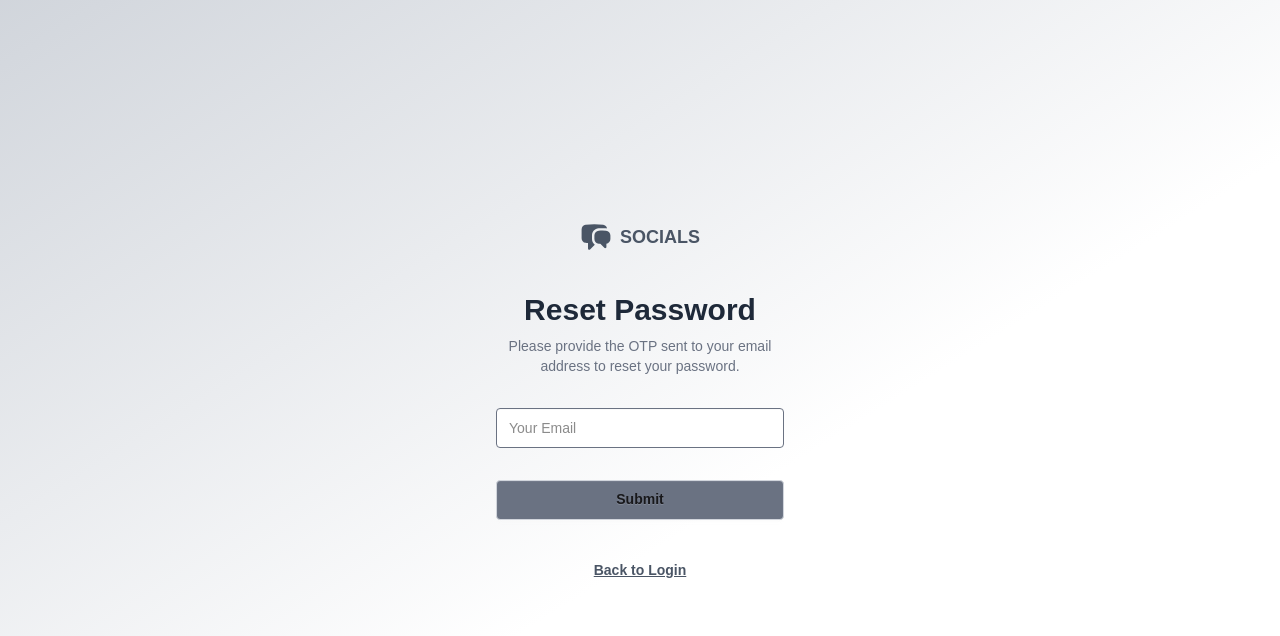
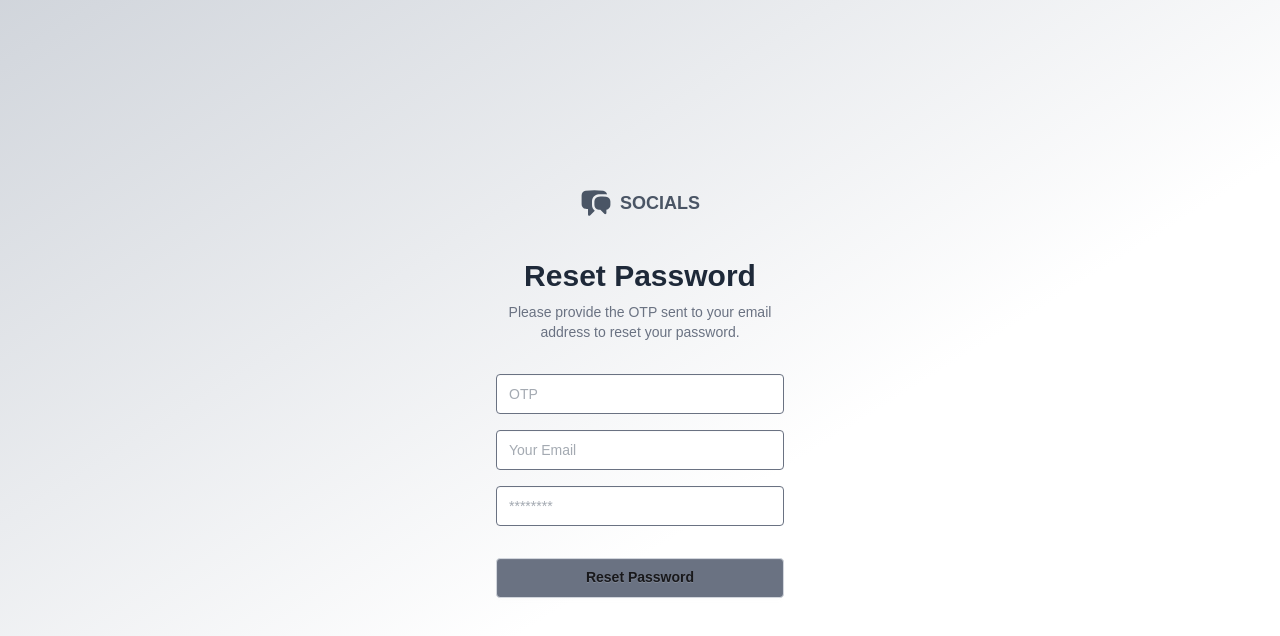
Before and after one commit to oxcode-dev/socials-frontend, a Next.js app: page /auth/reset-password in a window 1280 px wide. Shown: the top 636 px of the page. Built offline with nearby package versions, Linux system fonts and the light colour scheme.

Commit message:
initials

```diff
--- a/app/auth/reset-password/page.tsx
+++ b/app/auth/reset-password/page.tsx
@@ -1,7 +1,6 @@
 'use client'
 
-import SignUpForm from '@/forms/auth/SignUpForm'
-// import RegistrationForm from '@/forms/auth/RegistrationForm'
+import ResetPasswordForm from '@/forms/auth/ResetPasswordForm'
 import Link from 'next/link'
 import React from 'react'
 
@@ -21,19 +20,10 @@ const page = () => {
 
                 <div className="w-full space-y-4">
                     <div>
-                        {/* <SignUpForm /> */}
-                        <form className="flex flex-col w-full space-y-4">
-                            <div>
-                                <input type="email" placeholder="Your Email" className="input bg-white border-gray-500" />
-                            </div>
-
-                            <div className="w-full pt-4">
-                                <button className="btn bg-gray-500 border-gray-300 w-full">Submit</button>
-                            </div>
-                        </form>
+                        <ResetPasswordForm />
                     </div>
 
-                    <div className="pt-4 md:pt-6 text-center">
+                    <div className="pt-4 md:pt-6 text-center hidden">
                         <p className="text-sm text-gray-500 font-medium">
                             <Link href="/auth" className="text-gray-600 font-semibold underline">
                                Back to Login
--- a/forms/auth/LoginForm.tsx
+++ b/forms/auth/LoginForm.tsx
@@ -13,10 +13,10 @@ const LoginForm = () => {
 
             <form className="flex flex-col w-full space-y-4">
                 <div>
-                    <input type="email" placeholder="Your Email" className="input bg-white border-gray-500" />
+                    <input type="email" placeholder="Your Email" className="input bg-white border-gray-500 text-gray-600" />
                 </div>
                 <div>
-                    <input type="password" placeholder="********" className="input bg-white border-gray-500" />
+                    <input type="password" placeholder="********" className="input bg-white border-gray-500 text-gray-600" />
                 </div>
 
                 <div className="flex justify-between items-center py-1.5">
--- a/forms/auth/ResetPasswordForm.tsx
+++ b/forms/auth/ResetPasswordForm.tsx
@@ -13,34 +13,17 @@ const ResetPasswordForm = () => {
 
             <form className="flex flex-col w-full space-y-4">
                 <div>
-                    <input type="email" placeholder="Your Email" className="input bg-white border-gray-500" />
+                    <input type="text" name="otp" placeholder="OTP" className="input bg-white border-gray-500 text-gray-600" />
                 </div>
                 <div>
-                    <input type="password" placeholder="********" className="input bg-white border-gray-500" />
+                    <input type="email" placeholder="Your Email" className="input bg-white border-gray-500 text-gray-600" />
                 </div>
-
-                <div className="flex justify-between items-center py-1.5">
-                    <div>
-                        <label className="label text-sm">
-                            <input
-                                type="checkbox"
-                                defaultChecked
-                                className="checkbox checkbox-neutral checked:text-white checked:bg-gray-600 checked:border-transparent checkbox-sm"
-                            />
-                            Remember me
-                        </label>
-                    </div>
-
-                    <div>
-                        <Link href="/auth/forgot-password" className="text-sm text-gray-500 font-medium underline">
-                            Forgot Password?
-                        </Link>
-                    </div>
-
+                <div>
+                    <input type="password" placeholder="********" className="input bg-white border-gray-500 text-gray-600" />
                 </div>
 
                 <div className="w-full pt-4">
-                    <button className="btn bg-gray-500 border-gray-300 w-full">Sign In</button>
+                    <button className="btn bg-gray-500 border-gray-300 w-full">Reset Password</button>
                 </div>
             </form>
 
```
